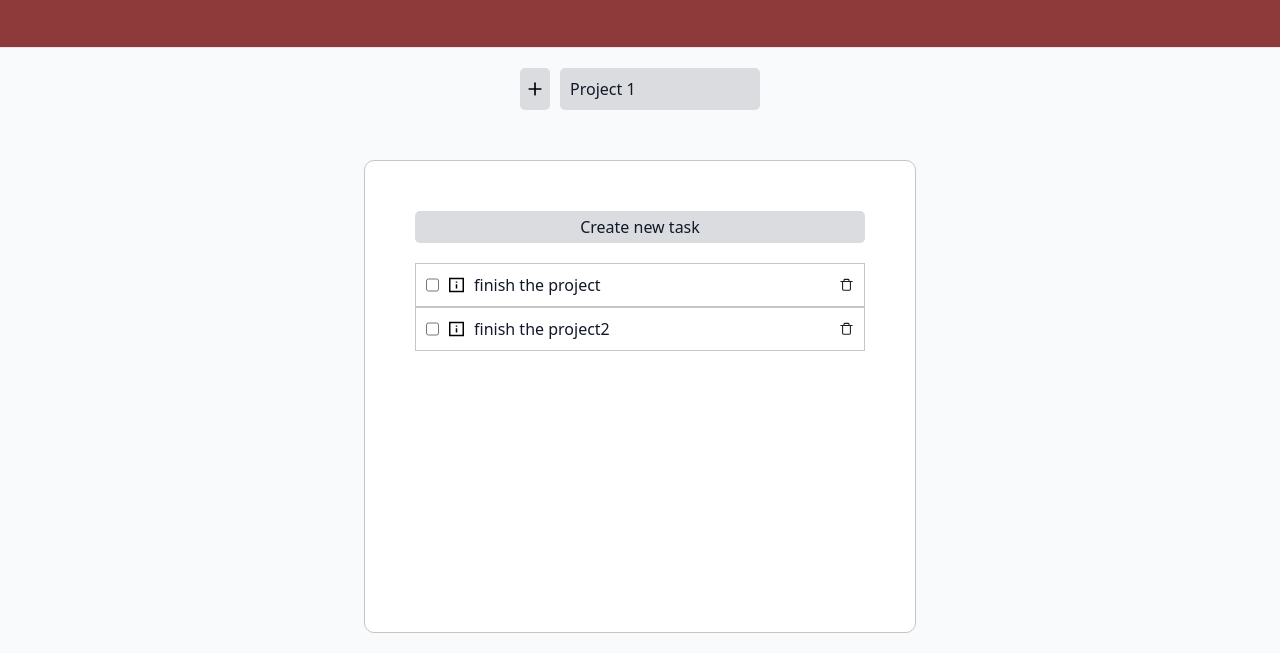
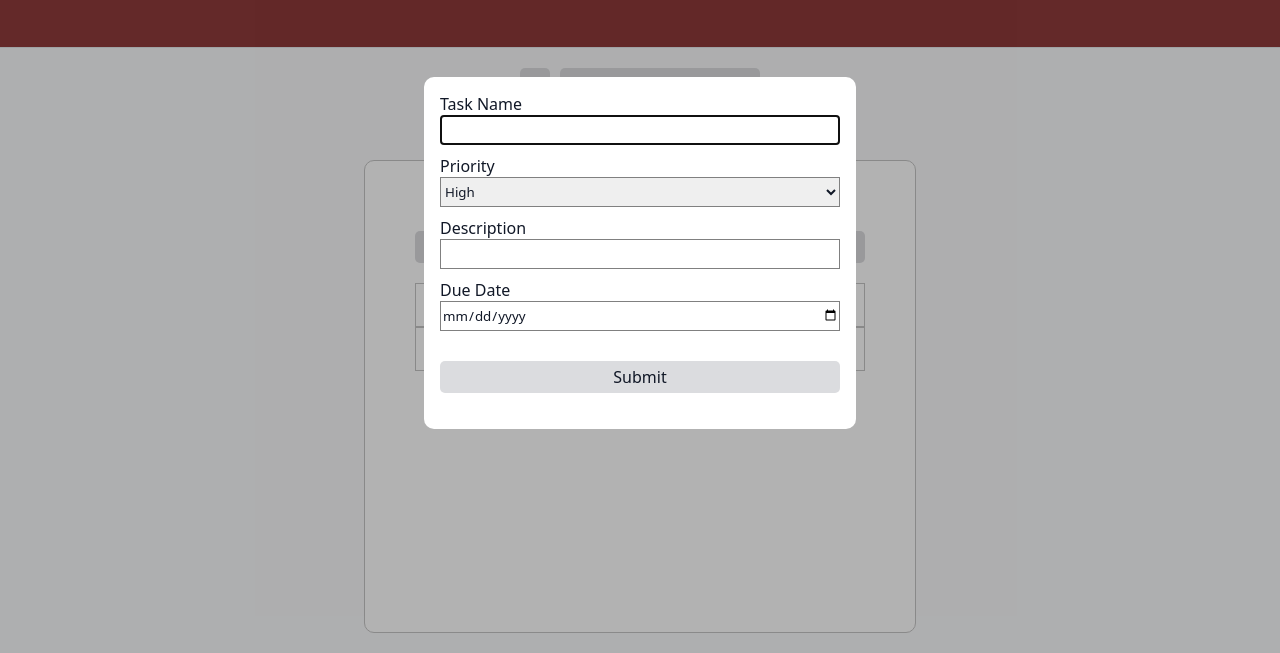
Before and after one commit to chocoisntlate/odin-todolist, a website built with webpack: page src/template.html in a window 1280 px wide. Shown: the part 147-800 px from the top of the page. Built offline with nearby package versions, Linux system fonts and the light colour scheme.

Commit message:
create task looks good, now just make it work

```diff
--- a/src/dialogButtons.js
+++ b/src/dialogButtons.js
@@ -11,4 +11,8 @@ function infoCloseButton() {
     })
 }
 
+function createTaskButton() {
+
+}
+
 export default setupAllDialogButtons
--- a/src/index.js
+++ b/src/index.js
@@ -15,4 +15,4 @@ project1.addItem(item2);
 
 console.log(project1.getItems())
 displayProject(project1)
-// document.getElementById('myDialog').showModal();
+document.getElementById('create-task-dialog').showModal();
--- a/src/styles.css
+++ b/src/styles.css
@@ -168,3 +168,24 @@ body {
 .detail-text {
     margin-bottom: 20px;
 }
+
+#create-task-form {
+    display: flex;
+    flex-direction: column;
+
+}
+
+#create-task-form label {
+    display: block;
+}
+
+#create-task-form select, #create-task-form input {
+    width: 400px;
+    height: 30px;
+    border: 1px solid grey;
+    margin-bottom: 10px;
+}
+
+#create-task-button {
+    margin-top: 20px;
+}
--- a/src/template.html
+++ b/src/template.html
@@ -26,6 +26,28 @@
             <div id="detail-close-button" class="button">Close</div>
         </div>
     </dialog>
+
+    <dialog id="create-task-dialog" class="dialog">
+        <form id="create-task-form">
+            <p>
+                <label for="title-input">Task Name</label>
+                <input required type="text" id="title-input" name="title-input">
+                <label for="priority">Priority</label>
+                <select required name="priority" id="priority">
+                    <option value="High">High</option>
+                    <option value="Medium">Medium</option>
+                    <option value="Low">Low</option>
+                </select>
+                <label required for="description">Description</label>
+                <input type="text" id="description" name="description">
+                <label required for="due">Due Date</label>
+                <input type="date" id="due" name="due">
+            </p>
+
+            <div id="create-task-button" class="button">Submit</div>
+        </form>
+    </dialog>
+
     <div id="content">
         <div class="project-bar">
             <div class="button" id="create-project-button">
```
